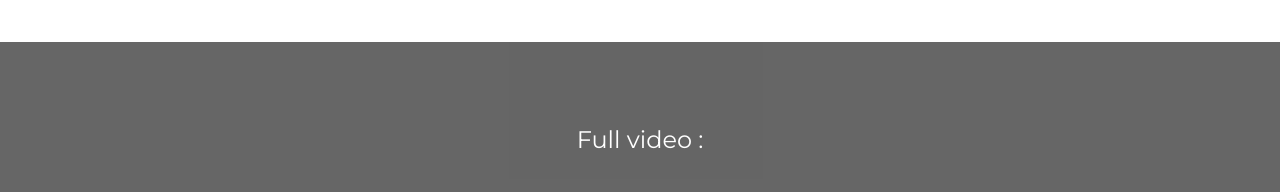
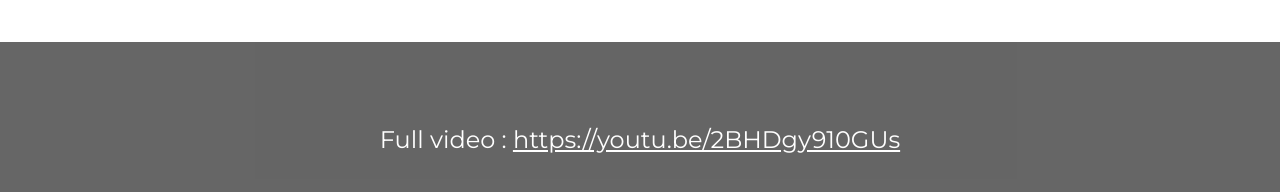
Before and after one commit to verigor/verigor.github.io, a plain HTML site: page index.html in a window 1280 px wide. Shown: the part 3632-3824 px from the top of the page. Drawn offline with nearby package versions, Linux system fonts and the light colour scheme.

Commit message:
youtube link was added

```diff
--- a/index.html
+++ b/index.html
@@ -112,7 +112,7 @@ body,h1,h2,h3,h4,h5,h6 {font-family: "Lato", sans-serif}
   </div>
 
 <div class="w3-container w3-black w3-center w3-opacity w3-padding-64">
-    <h1 class="w3-margin w3-xlarge">Full video :</h1>
+    <h1 class="w3-margin w3-xlarge">Full video : <a href="https://youtu.be/2BHDgy910GUs">https://youtu.be/2BHDgy910GUs</a></h1>
 </div>
 
 <script>
```
